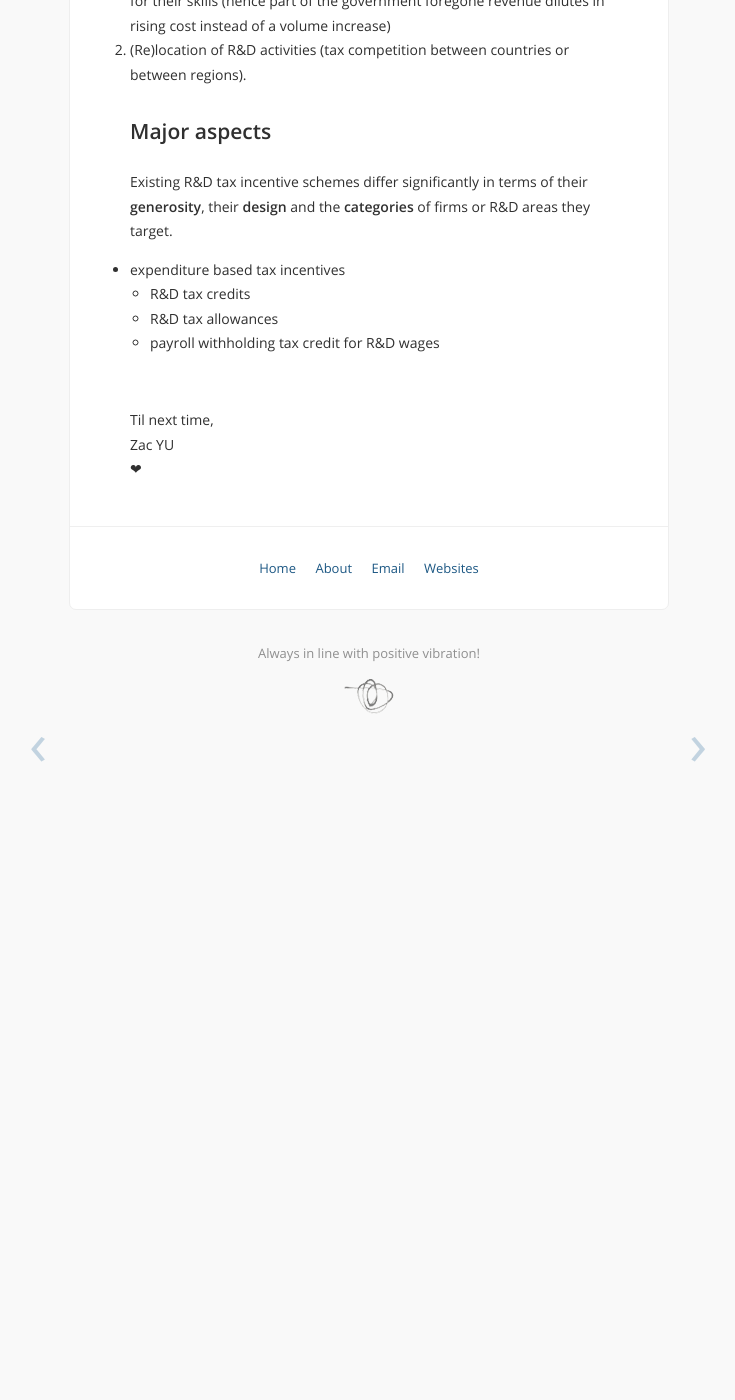
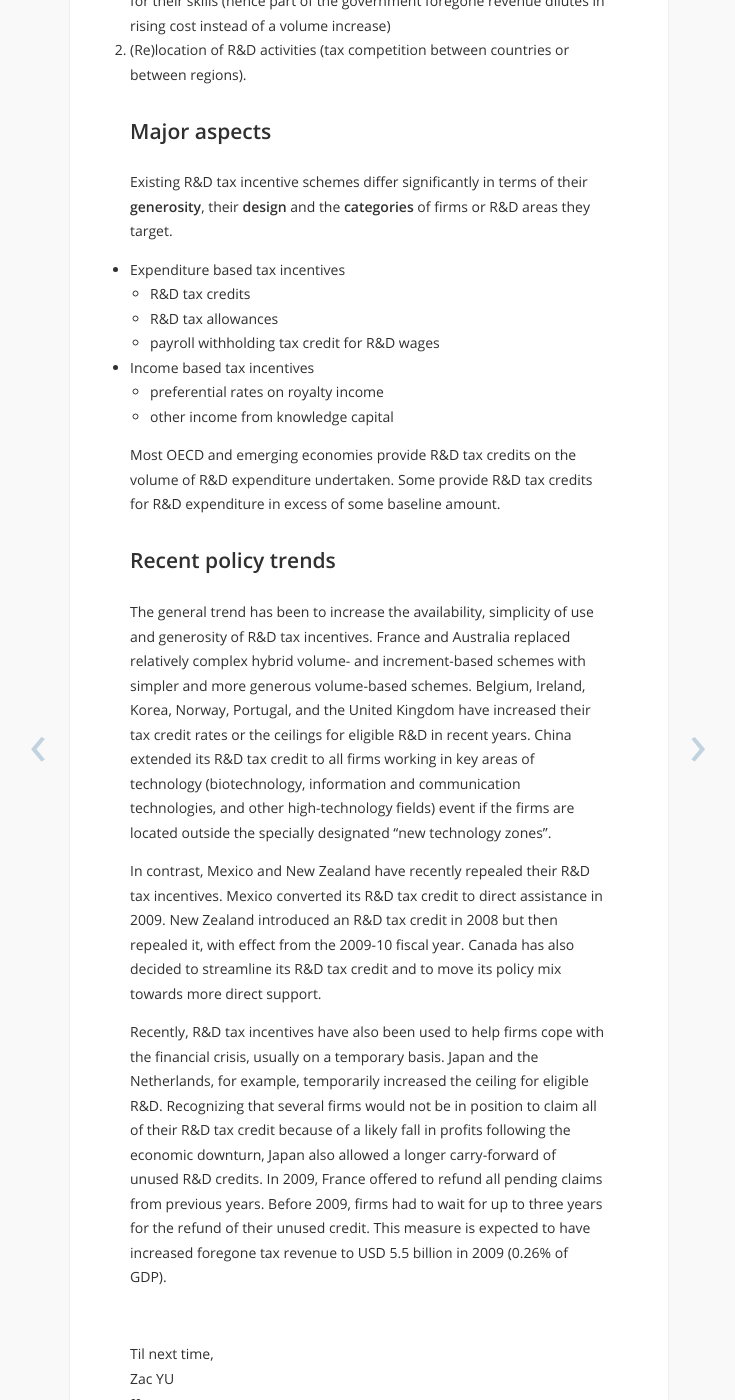
Before and after one commit to yusite/yuzijie, a Jekyll site: the page built from _posts/2015-11-04-tax-incentives-for-rnd.markdown, in a window 1280 px wide and 1400 px high, scrolled down 719 px. Shown: the whole window, without its empty margins (271-1006 px from the left). Built offline with Jekyll 4.4.1, drawn with Linux system fonts in a browser that asks for light colours; before the commit the page ends 1471 px from its top, so only the background shows below that.

Commit message:
update posts

```diff
--- a/_posts/2015-11-04-tax-incentives-for-rnd.markdown
+++ b/_posts/2015-11-04-tax-incentives-for-rnd.markdown
@@ -20,7 +20,20 @@ They are expected to lead to an increase in private investment in R&D and in tur
 
 Existing R&D tax incentive schemes differ significantly in terms of their **generosity**, their **design** and the **categories** of firms or R&D areas they target.
 
-* expenditure based tax incentives
+* Expenditure based tax incentives
 	* R&D tax credits
 	* R&D tax allowances
 	* payroll withholding tax credit for R&D wages
+* Income based tax incentives
+	* preferential rates on royalty income
+	* other income from knowledge capital
+
+Most OECD and emerging economies provide R&D tax credits on the volume of R&D expenditure undertaken. Some provide R&D tax credits for R&D expenditure in excess of some baseline amount.
+
+## Recent policy trends
+
+The general trend has been to increase the availability, simplicity of use and generosity of R&D tax incentives. France and Australia replaced relatively complex hybrid volume- and increment-based schemes with simpler and more generous volume-based schemes. Belgium, Ireland, Korea, Norway, Portugal, and the United Kingdom have increased their tax credit rates or the ceilings for eligible R&D in recent years. China extended its R&D tax credit to all firms working in key areas of technology (biotechnology, information and communication technologies, and other high-technology fields) event if the firms are located outside the specially designated "new technology zones".
+
+In contrast, Mexico and New Zealand have recently repealed their R&D tax incentives. Mexico converted its R&D tax credit to direct assistance in 2009. New Zealand introduced an R&D tax credit in 2008 but then repealed it, with effect from the 2009-10 fiscal year. Canada has also decided to streamline its R&D tax credit and to move its policy mix towards more direct support.
+
+Recently, R&D tax incentives have also been used to help firms cope with the financial crisis, usually on a temporary basis. Japan and the Netherlands, for example, temporarily increased the ceiling for eligible R&D. Recognizing that several firms would not be in position to claim all of their R&D tax credit because of a likely fall in profits following the economic downturn, Japan also allowed a longer carry-forward of unused R&D credits. In 2009, France offered to refund all pending claims from previous years. Before 2009, firms had to wait for up to three years for the refund of their unused credit. This measure is expected to have increased foregone tax revenue to USD 5.5 billion in 2009 (0.26% of GDP).
```
Also changed, not shown: websites.md (+2 -0 lines).
